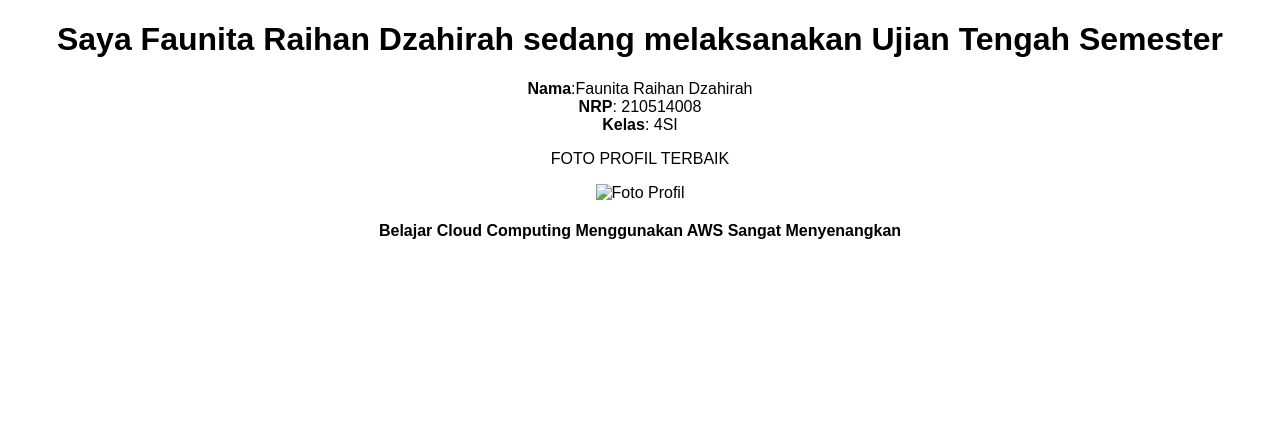
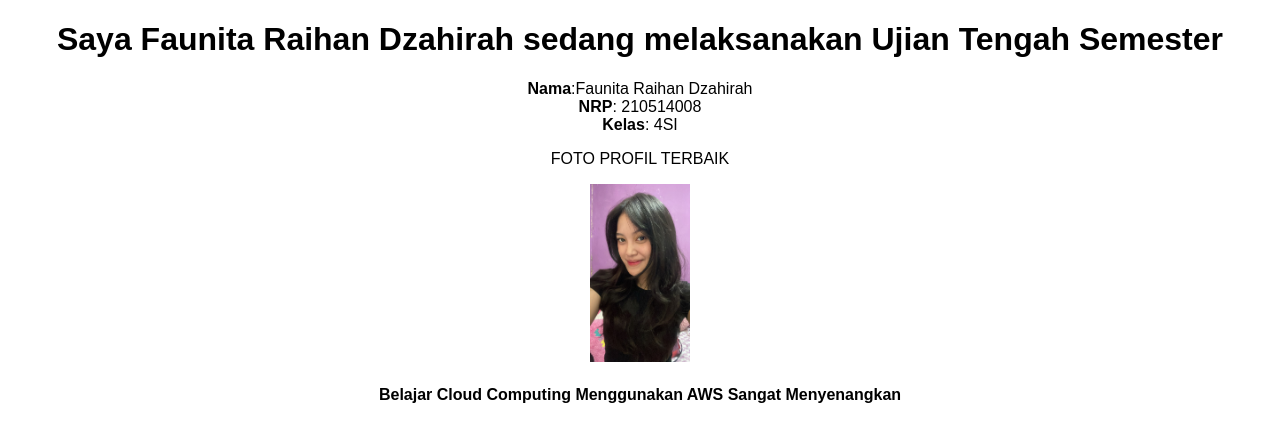
Before and after one commit to Faunitarhn/cloud, a plain HTML site: page index.html in a window 1280 px wide. Drawn offline with Linux system fonts and the light colour scheme.

Commit message:
index.html

```diff
--- a/index.html
+++ b/index.html
@@ -35,7 +35,7 @@
     </p>
     <div class="container">
         <p>FOTO PROFIL TERBAIK</p>
-        <img src="faun foto.jpeg" alt="Foto Profil">
+        <img src="faunfoto.jpeg" alt="Foto Profil">
     </div>
     <div class="footer">
         Belajar Cloud Computing Menggunakan AWS Sangat Menyenangkan
```
